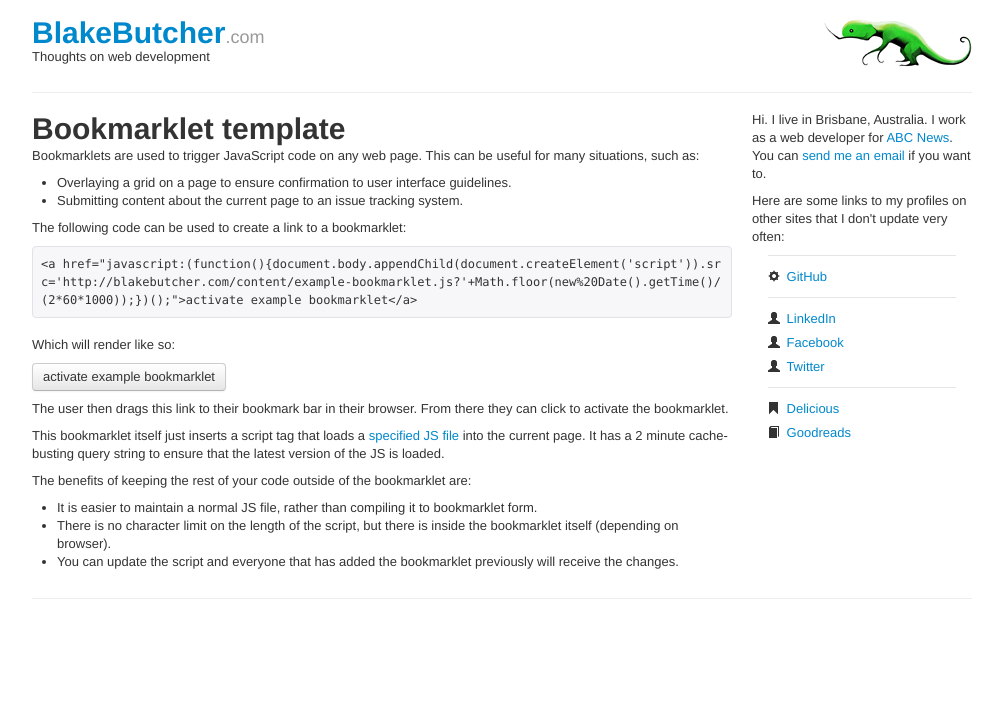
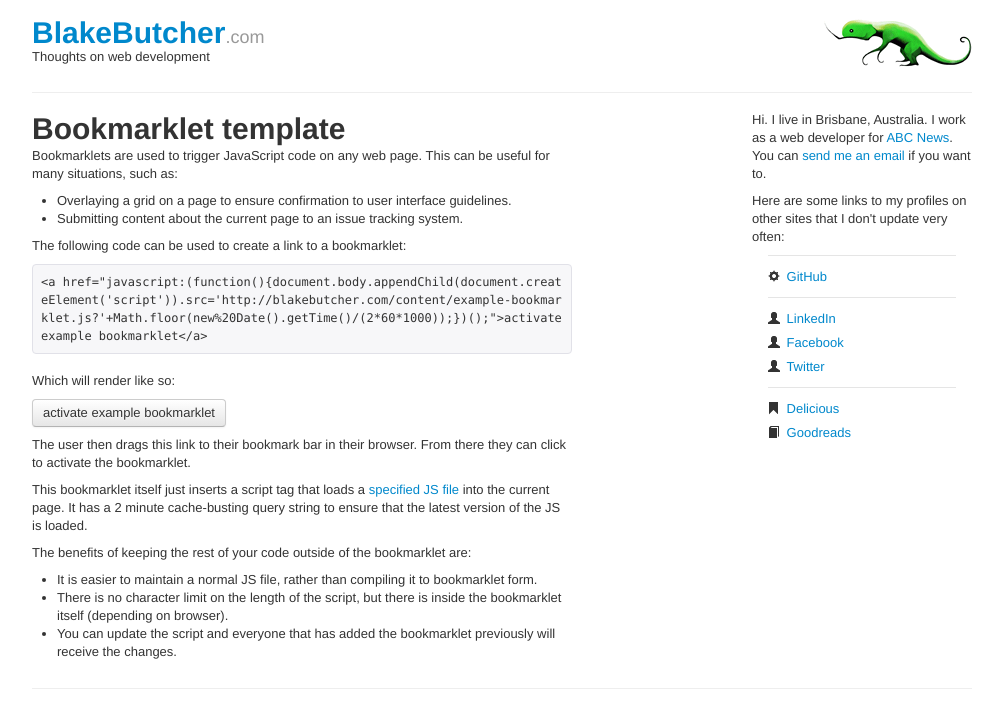
Before and after one commit to blakebutcher/blakebutcher.github.com, a Jekyll site: the page built from _posts/2012-03-31-bookmarklet-template.md, in a window 1280 px wide. Shown: the top 728 px of the page, without its empty margins (138-1141 px from the left). Built offline with Jekyll 4.4.1, drawn with Linux system fonts in a browser that asks for light colours; nearby versions of some CDN libraries.

Commit message:
Wrapper divs to restrict width

```diff
--- a/_layouts/default.html
+++ b/_layouts/default.html
@@ -18,7 +18,11 @@
 		</div>
 		<div class="row">
 			<div class="span9">
-				{{ content }}
+				<div class="row">
+					<div class="span7">
+						{{ content }}
+					</div>
+				</div>
 			</div>
 			<div class="span3">
 				<p>Hi. I live in Brisbane, Australia. I work as a web developer for <a href="http://www.abc.net.au/news/">ABC News</a>. You can <a href="mailto:blake.butcher+blakebutcher.com@gmail.com">send me an email</a> if you want to.</p>
```
